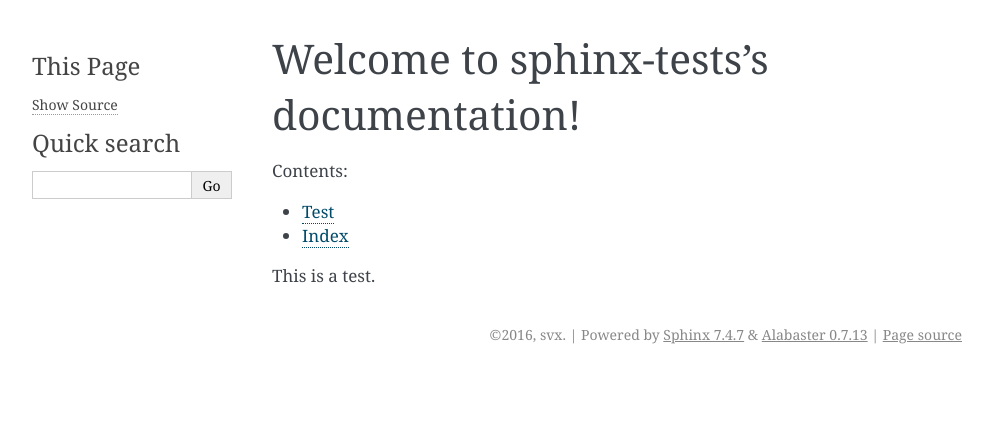
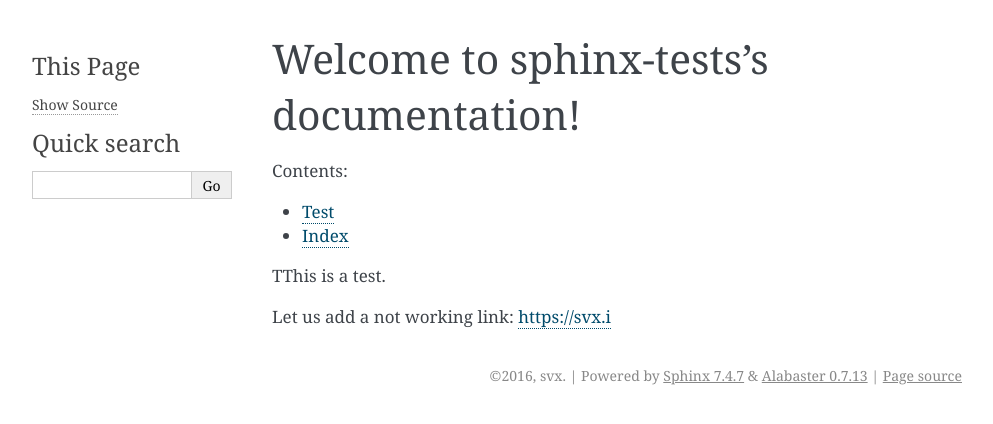
Before and after one commit to leftxs/sphinx-tests, a Sphinx documentation site: the page built from docs/index.rst, in a window 1280 px wide. Shown: the top 424 px of the page, without its empty margins (148-1141 px from the left). Built offline with Sphinx 7.4.7, drawn with Linux system fonts in a browser that asks for light colours.

Commit message:
Crash da test

```diff
--- a/docs/index.rst
+++ b/docs/index.rst
@@ -14,4 +14,6 @@ Contents:
    test
    foo
 
-This is a test.
+TThis is a test.
+
+Let us add a not working link: https://svx.i
```
